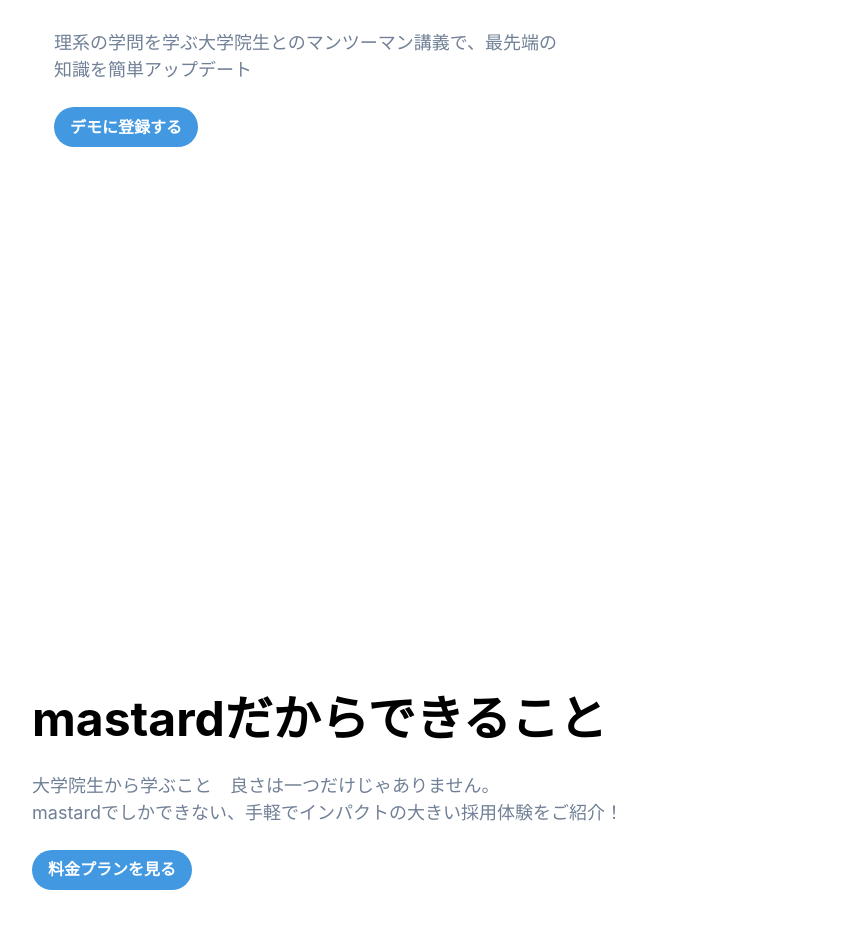
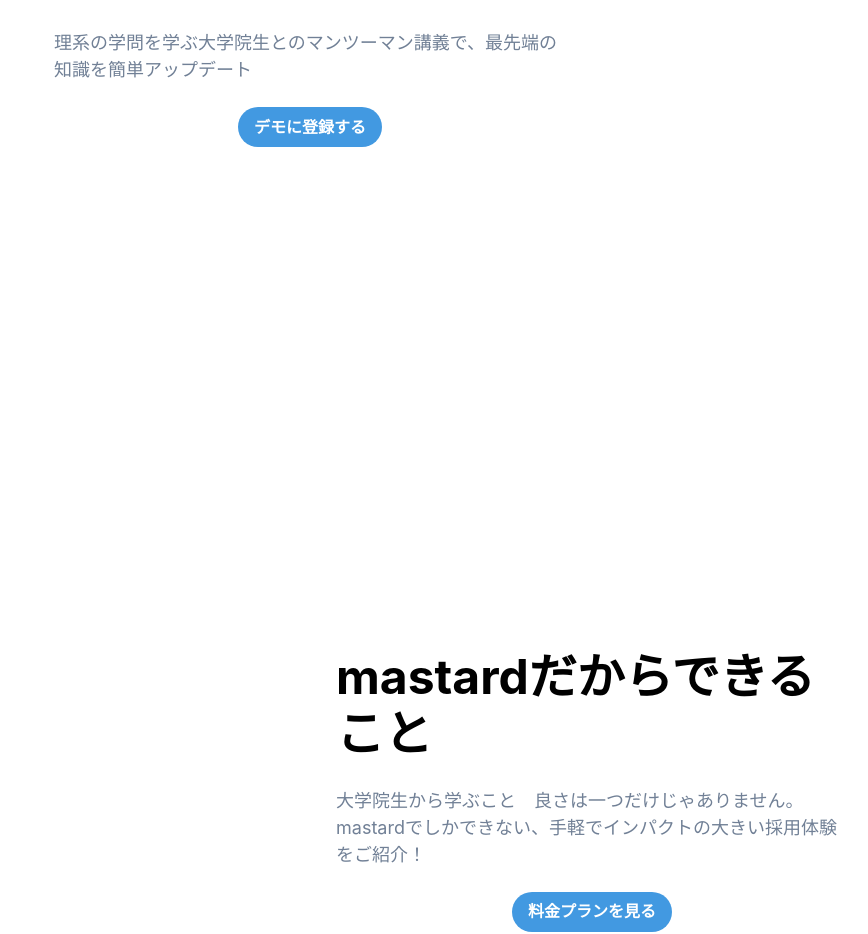
Before and after one commit to CoreForceNITech/mastard, a React (Create React App) app in the folder mastardlp/: page / in a window 1280 px wide. Shown: the part 551-1485 px from the top of the page, without its empty margins (48-916 px from the left). Built offline with nearby package versions, Linux system fonts and the light colour scheme.

Commit message:
ver0.0.28　スタート画面のUI変更

```diff
--- a/mastardlp/src/pages/Start.tsx
+++ b/mastardlp/src/pages/Start.tsx
@@ -32,7 +32,7 @@
                         <Text fontSize={{ base: 'md', lg: 'lg' }} color={'gray.500'}>
                             理系の学問を学ぶ大学院生とのマンツーマン講義で、最先端の知識を簡単アップデート
                         </Text>
-                        <Stack direction={{ base: 'column', md: 'row' }} spacing={4}>
+                        <Stack align={'center'} justify={'center'} direction={{ base: 'column', md: 'row' }} spacing={4}>
                             <Button
                                 rounded={'full'}
                                 bg={'blue.400'}
@@ -58,7 +58,7 @@
 
             <Stack minH={'100vh'} direction={{ base: 'column', md: 'row' }}>
                 <Flex p={8} flex={1} align={'center'} justify={'center'}>
-                    <Stack spacing={6} w={'full'}>
+                    <Stack spacing={6} w={'full'} maxW={'lg'}>
                         <Heading fontSize={{ base: '3xl', md: '4xl', lg: '5xl' }}>
                             <br />{' '}
                             <Text color={'black'} as={'span'}>
@@ -69,7 +69,7 @@
                             大学院生から学ぶこと　良さは一つだけじゃありません。<br />
                             mastardでしかできない、手軽でインパクトの大きい採用体験をご紹介！
                         </Text>
-                        <Stack direction={{ base: 'column', md: 'row' }} spacing={4}>
+                        <Stack align={'center'} justify={'center'} direction={{ base: 'column', md: 'row' }} spacing={4}>
                             <Button
                                 rounded={'full'}
                                 bg={'blue.400'}
@@ -86,7 +86,7 @@
 
             <Stack minH={'100vh'} direction={{ base: 'column', md: 'row' }}>
                 <Flex p={8} flex={1} align={'center'} justify={'center'}>
-                    <Stack spacing={6} w={'full'} maxW={'lg'}>
+                    <Stack spacing={6} w={'full'}>
                         <Heading fontSize={{ base: '3xl', md: '4xl', lg: '5xl' }}>
                             <br />{' '}
                             <Text color={'blue.400'} as={'span'}>
```
